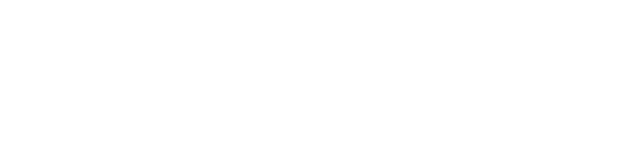
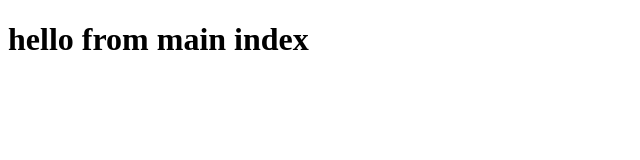
Before and after one commit to Ten-Ong/coursera-module2, a plain HTML site: page index.html in a window 1280 px wide. Shown: the whole page, without its empty margins (0-640 px from the left). Drawn offline with Linux system fonts and the light colour scheme.

Commit message:
Update index.html

```diff
--- a/index.html
+++ b/index.html
@@ -7,7 +7,7 @@
    </head>
   <body>
 
-
+    <h1>hello from main index </h1>
 
   </body>
 </html>
```
